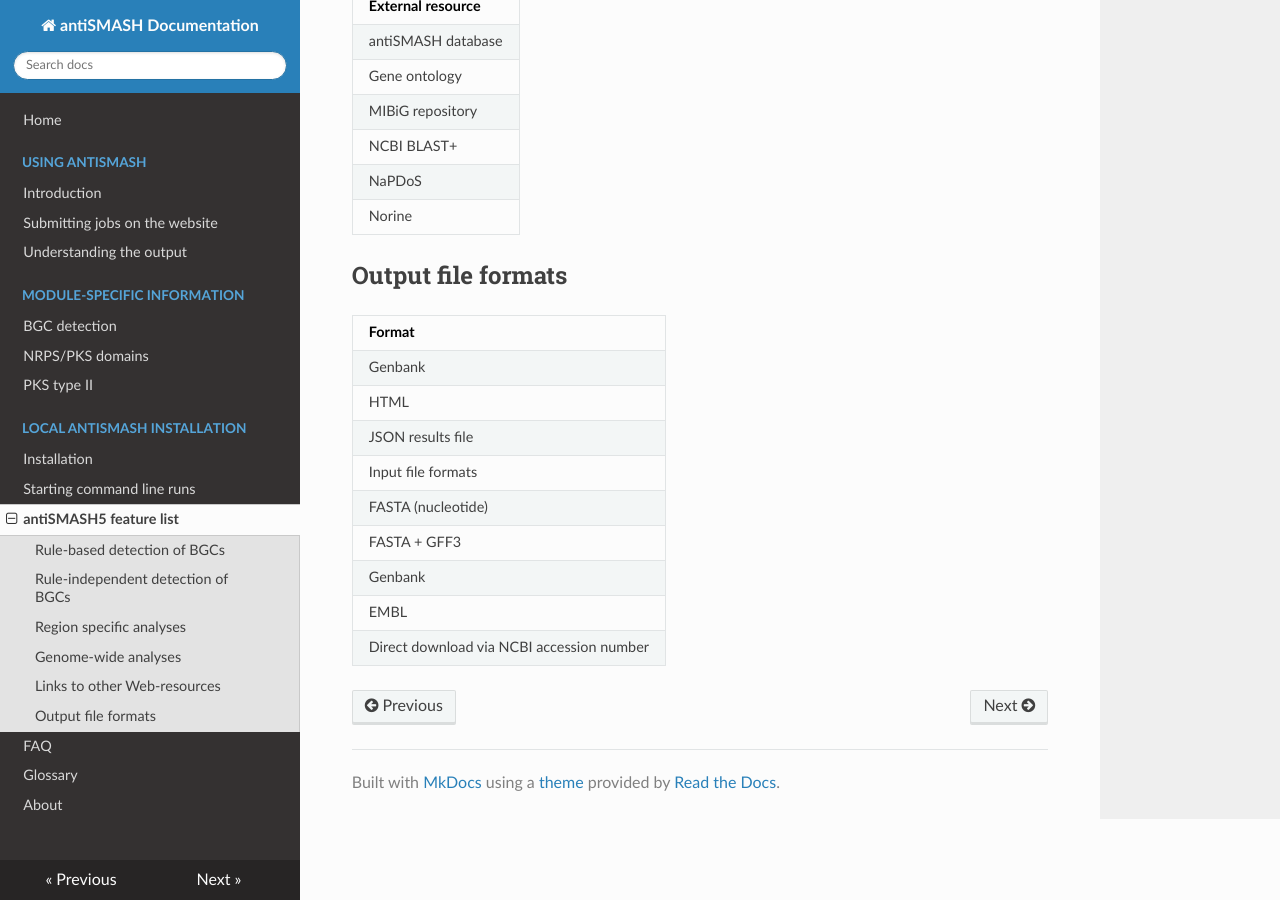
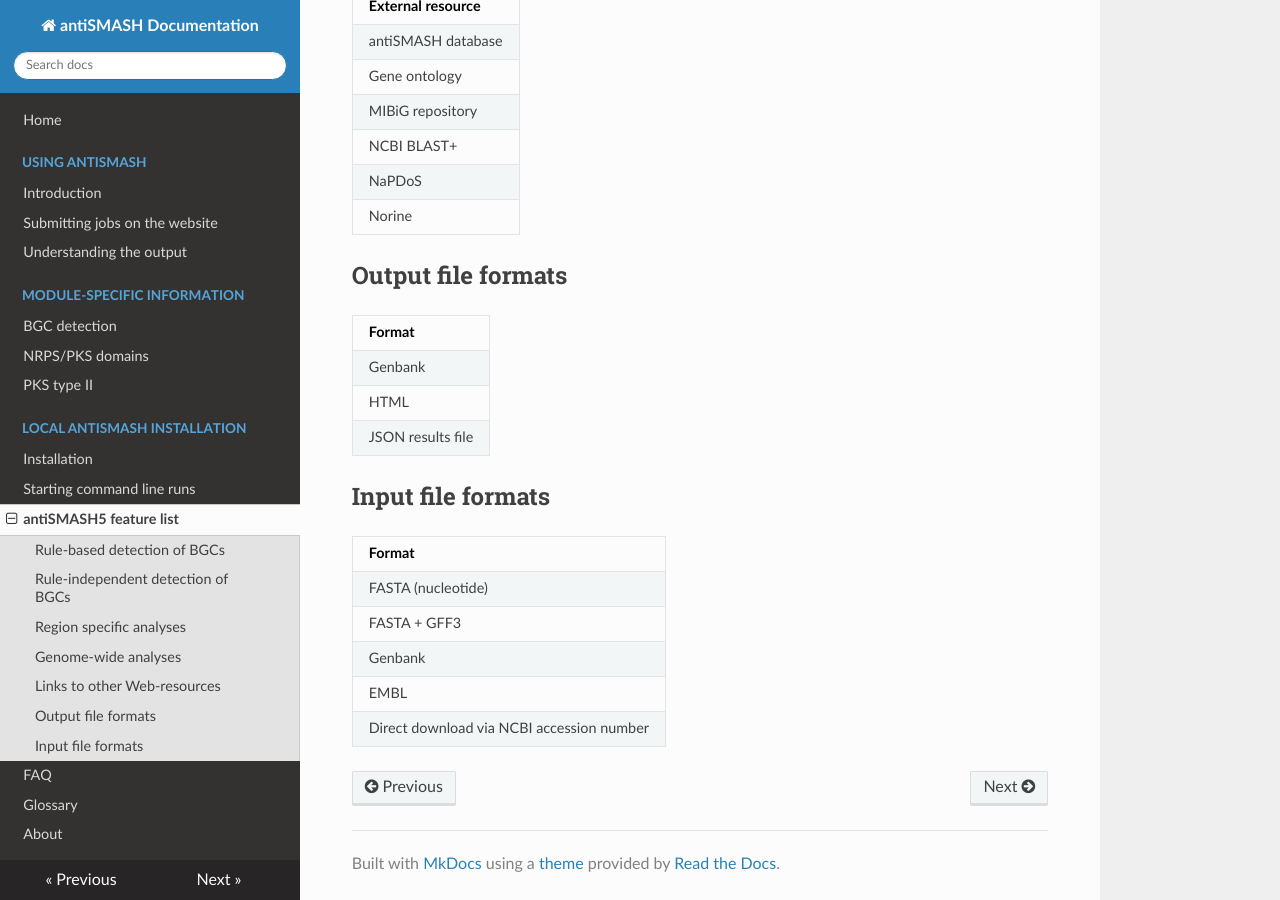
Before and after one commit to antismash/documentation, an MkDocs documentation site: the page built from docs/antiSMASH5features.md, in a window 1280 px wide and 900 px high, scrolled down 3221 px. Built offline with MkDocs 1.6.1, drawn with Linux system fonts in a browser that asks for light colours; nearby versions of some CDN libraries.

Commit message:
features: fix input and output formats blending together

```diff
--- a/docs/antiSMASH5features.md
+++ b/docs/antiSMASH5features.md
@@ -115,7 +115,11 @@ Note: This function is only available in the download/locally run version
 | Genbank |
 | HTML |
 | JSON results file |
-| Input file formats |
+
+## Input file formats
+
+| Format |
+| ------ |
 | FASTA (nucleotide) |
 | FASTA + GFF3 |
 | Genbank |
```
